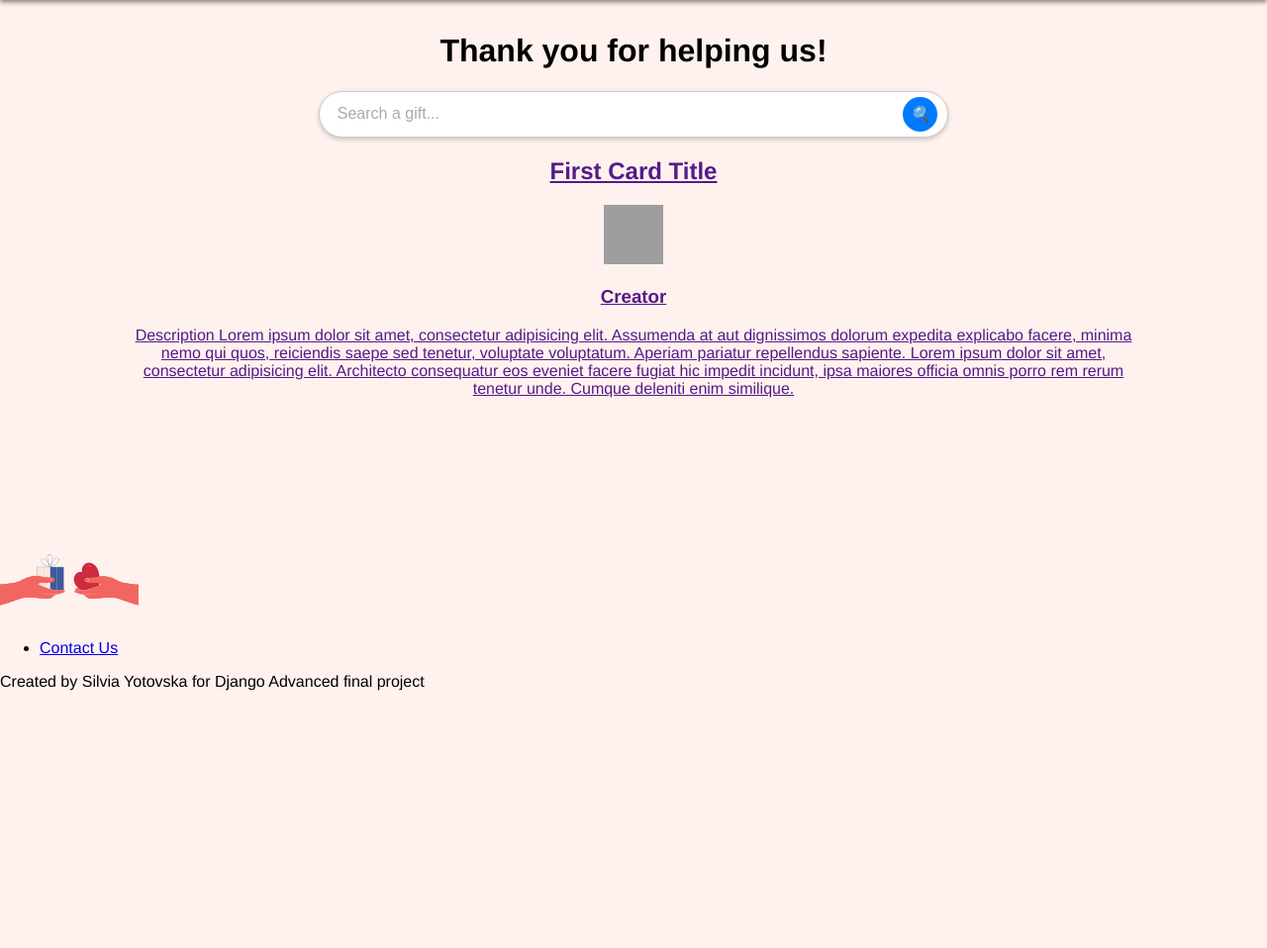
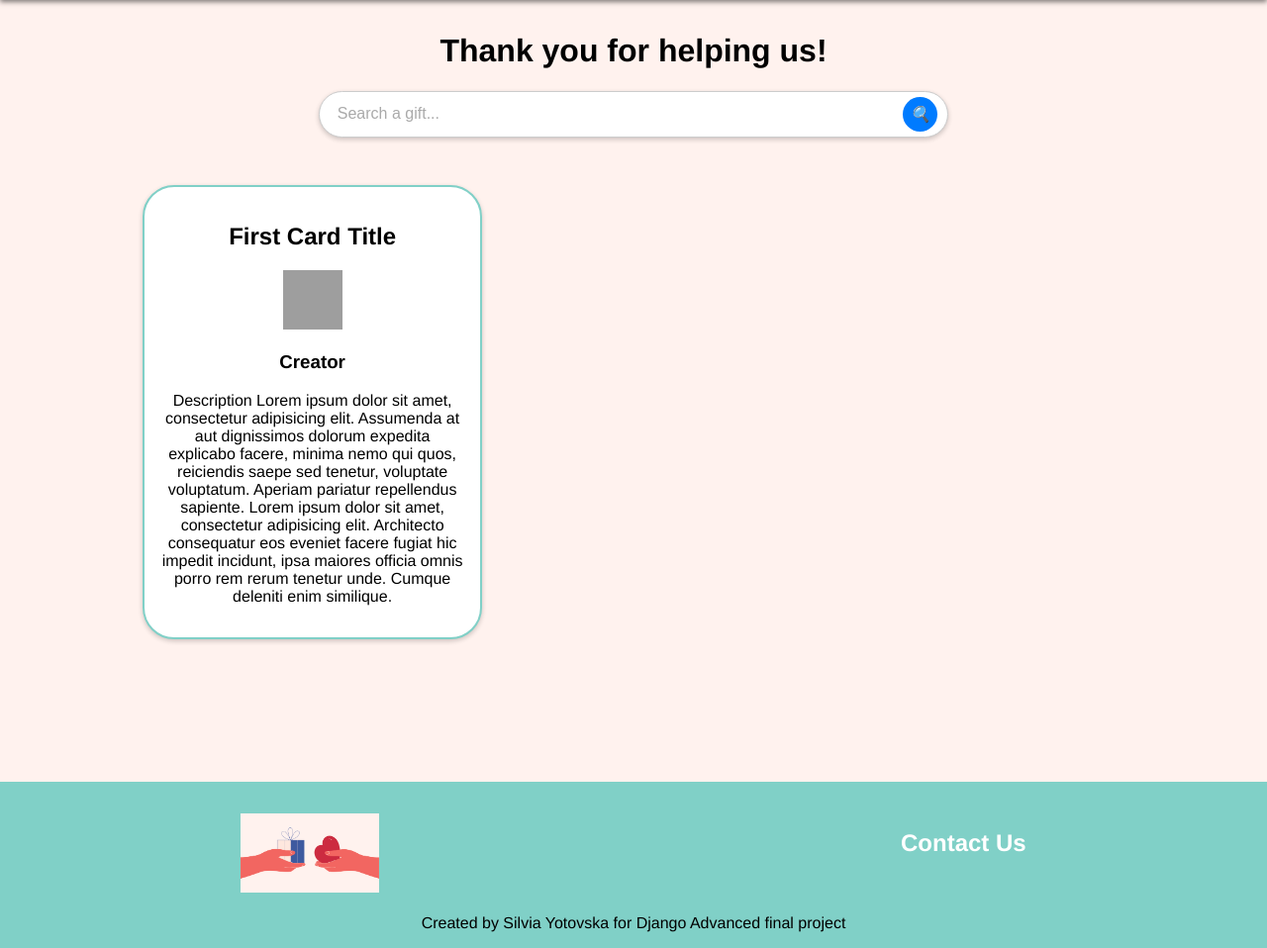
Before and after one commit to sisialt/GiftWithCause_DjangoProject, a Django app: template templates/home.html in a window 1280 px wide. Shown: the part 116-1074 px from the top of the page at 99% size. Before the commit the page ends 814 px from the top, so only its background shows below. Run offline with Django 4.2, Linux system fonts and the light colour scheme; the template is opened without the code that fills it, so the values that code supplies are empty; grey boxes are pictures that could not be loaded.

Commit message:
Add base css

```diff
--- a/static/css/my-index.css
+++ b/static/css/my-index.css
@@ -5,7 +5,7 @@ body {
     background-color: #fff2ee;
 }
 
-nav {
+.header-nav {
     display: flex;
     justify-content: center;
     align-items: center;
@@ -25,7 +25,7 @@ nav {
     width: 80%;
 }
 
-nav ul {
+.header-nav ul {
     list-style-type: none;
     margin: 0;
     padding: 0;
@@ -33,18 +33,18 @@ nav ul {
     justify-content: center;
 }
 
-nav ul li {
+.header-nav ul li {
     margin: 0 15px;
 }
 
-nav ul li a {
+.header-nav ul li a {
     color: white;
     text-decoration: none;
     font-weight: bold;
     font-size: 24px;
 }
 
-nav ul li a:hover {
+.header-nav ul li a:hover {
     text-decoration: underline;
 }
 
@@ -61,6 +61,7 @@ nav ul li a:hover {
     border-radius: 25px;
     padding: 5px 10px;
     margin: 0 auto;
+    margin-bottom: 2em;
     width: 60%;
     box-shadow: 0 2px 5px rgba(0, 0, 0, 0.2);
 }
@@ -99,3 +100,46 @@ nav ul li a:hover {
 .search-container button i {
     font-size: 16px;
 }
+
+.posts-container {
+    display: flex;
+}
+
+.post-card {
+    width: 30%;
+    padding: 1em;
+    margin: 1em;
+    border: 2px solid #80d0c7;
+    box-shadow: 0 2px 5px rgba(0, 0, 0, 0.2);
+    border-radius: 2em;
+    background-color: white;
+}
+
+a.post-card {
+    text-decoration: none;
+    color: black;
+}
+
+footer {
+    background-color: #80d0c7;
+    display: flex;
+    flex-direction: column;
+    text-align: center;
+}
+
+.footer-nav {
+    display: flex;
+    justify-content: space-around;
+    margin-top: 2em;
+}
+
+.footer-nav ul {
+    list-style-type: none;
+}
+
+.footer-nav a {
+    text-decoration: none;
+    color: white;
+    font-weight: bold;
+    font-size: 24px;
+}
```
